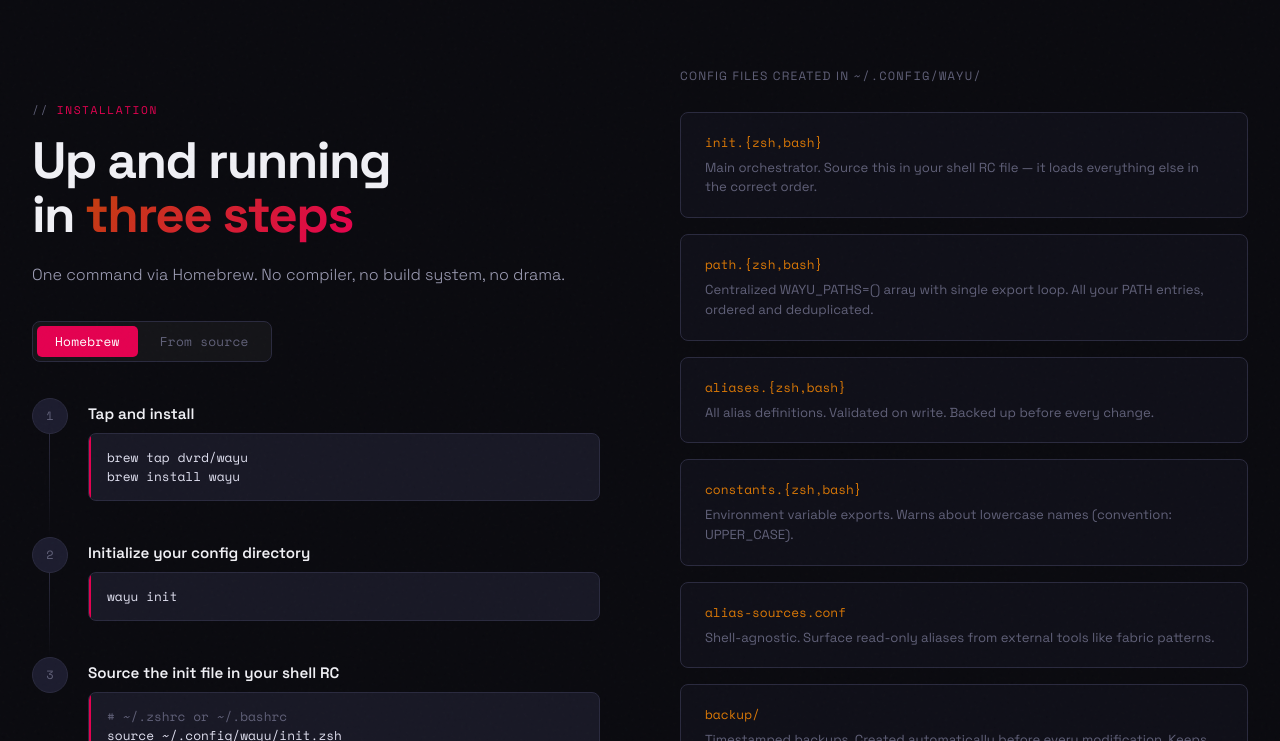
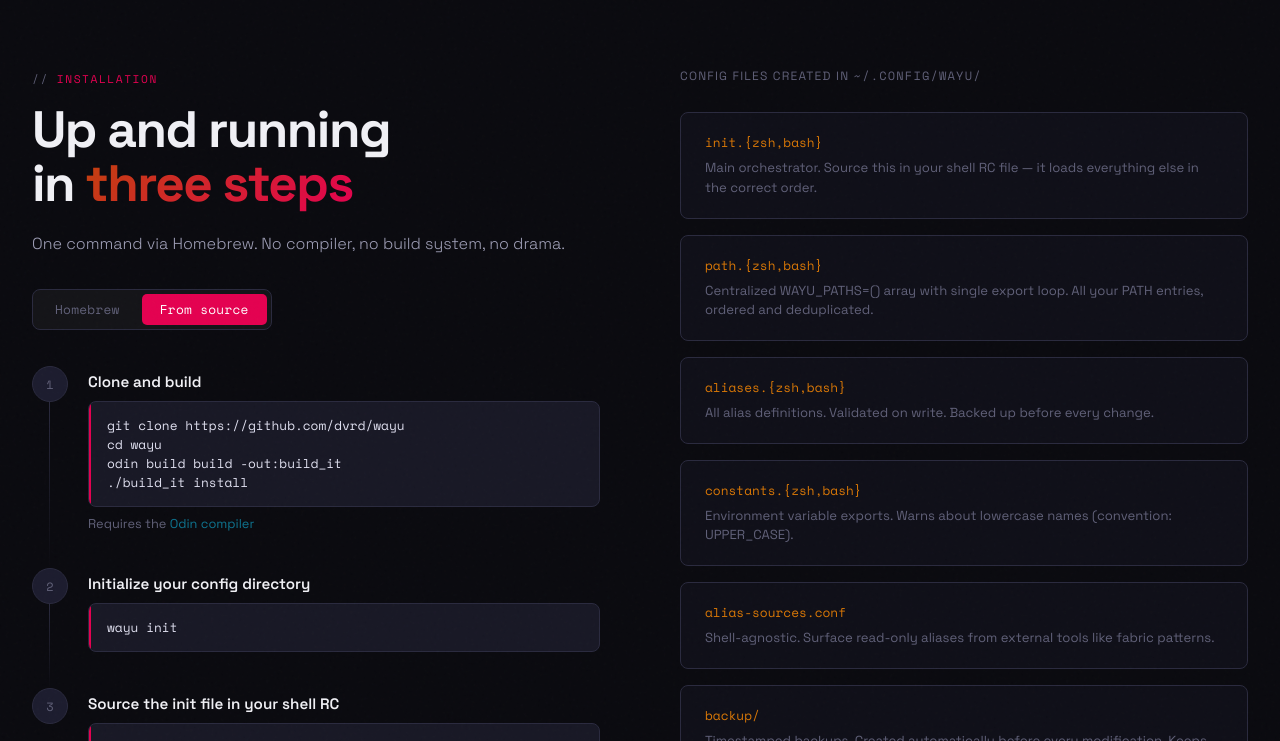
Before and after one commit to dvrd/wayu, a plain HTML site: page docs/index.html in a window 1280 px wide. Both pictures are taken after a click on the tab "From source". Shown: the part 4562-5303 px from the top of the page. Drawn offline with nearby package versions, Linux system fonts and the light colour scheme.

Commit message:
docs: add switchInstallTab() JS function for install method tabs

```diff
--- a/docs/index.html
+++ b/docs/index.html
@@ -1822,6 +1822,17 @@
       });
     }
 
+    // ─── INSTALL TABS ──────────────────────────────────────────────────────
+    function switchInstallTab(method) {
+      document.querySelectorAll('.install-tab').forEach(t => {
+        const active = t.getAttribute('onclick').includes(`'${method}'`);
+        t.classList.toggle('active', active);
+        t.setAttribute('aria-selected', active);
+      });
+      document.getElementById('imethod-brew').style.display   = method === 'brew'   ? 'block' : 'none';
+      document.getElementById('imethod-source').style.display = method === 'source' ? 'block' : 'none';
+    }
+
     // ─── COPY CODE ─────────────────────────────────────────────────────────
     function copyCode(tab) {
       const el = document.getElementById(`code-${tab}`);
```
